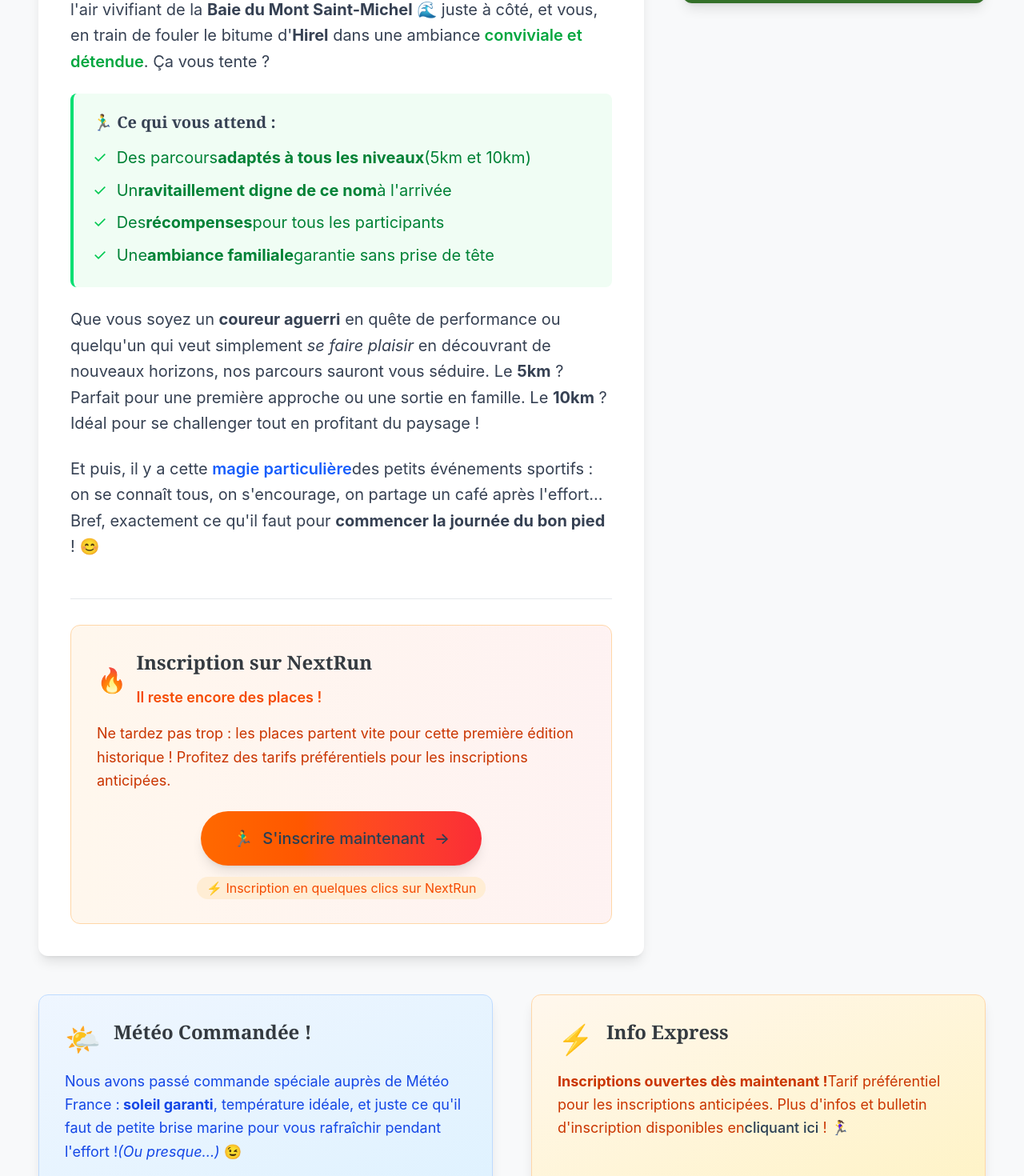
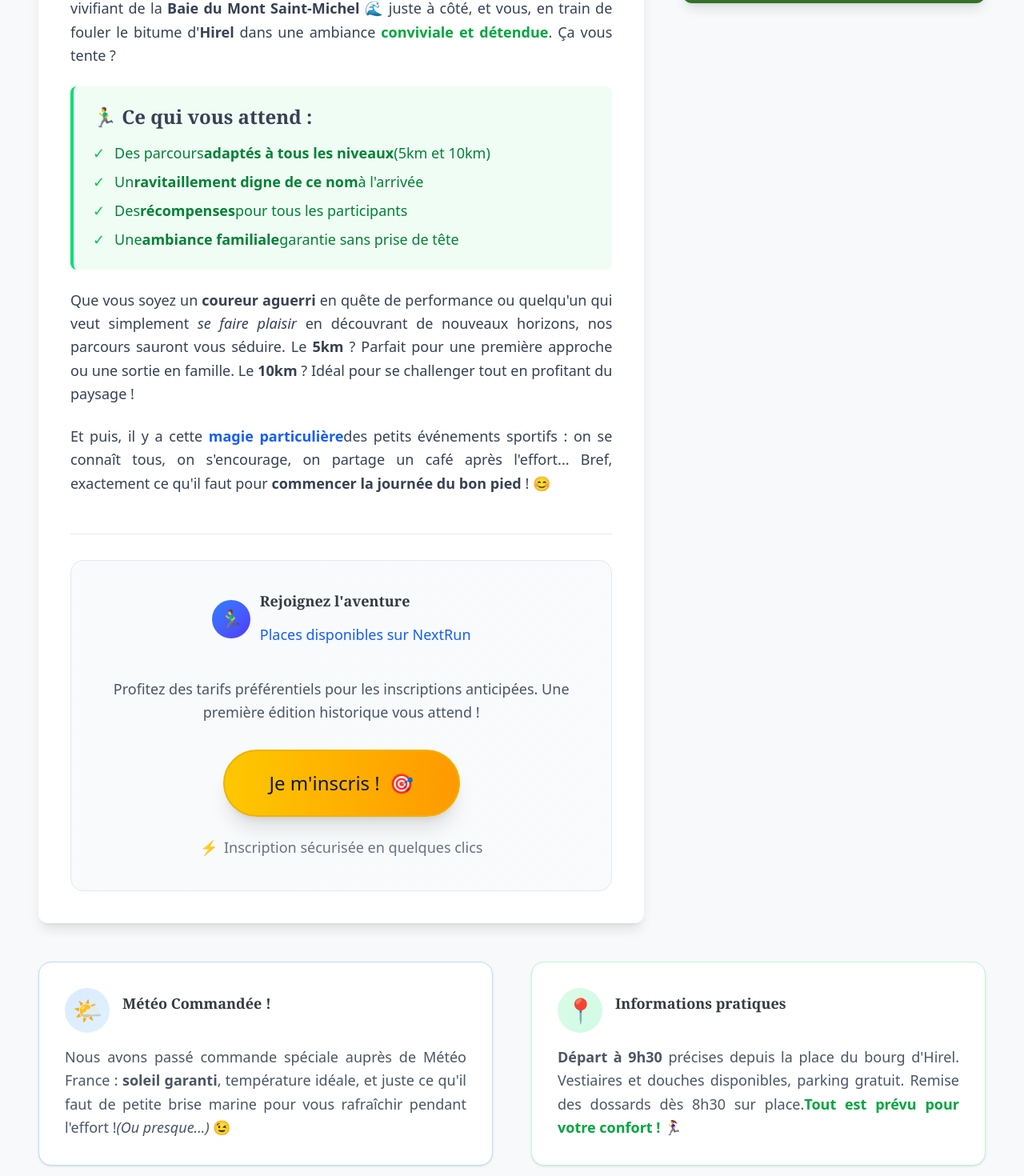
Before and after one commit to Pulkio/5_10_Km_Hirel, a React (Vite) app in the folder 5_10_km_hirel/: page / in a window 1280 px wide. Shown: the part 820-2290 px from the top of the page at 80% size. Built offline with nearby package versions, Linux system fonts and the light colour scheme.

Commit message:
Update Accueil.jsx
Modif disposition accueil

```diff
--- a/5_10_km_hirel/src/Accueil.jsx
+++ b/5_10_km_hirel/src/Accueil.jsx
@@ -25,7 +25,7 @@ const Accueil = () => {
   ];
 
   return (
-    <main className="flex-grow pt-24 pb-8">
+    <main className="flex-grow pt-24 pb-8 font-sans text-lg">
       {/* Container plus large sur grands écrans */}
       <div className="max-w-8xl mx-auto px-4 xl:px-12 2xl:px-16">
 
@@ -41,13 +41,13 @@ const Accueil = () => {
                 <div className="flex items-center space-x-3">
                   {/* Badge élégant */}
                   <div className="bg-gradient-to-r from-blue-600 to-indigo-600 text-white px-4 py-2 xl:px-6 xl:py-3 rounded-full shadow-lg hover:scale-105 transition-transform group-hover:from-blue-700 group-hover:to-indigo-700">
-                    <span className="text-sm xl:text-base font-semibold tracking-wide">
+                    <span className="text-lg font-semibold tracking-wide">
                       🏆 PREMIÈRE ÉDITION
                     </span>
                   </div>
                   {/* Texte d'accompagnement */}
                   <div className="hidden sm:block">
-                    <p className="text-sm xl:text-base text-gray-600 font-medium group-hover:text-gray-700 transition-colors">
+                    <p className="text-lg text-gray-600 font-medium group-hover:text-gray-700 transition-colors">
                       Vous êtes les pionniers !
                     </p>
                   </div>
@@ -58,7 +58,7 @@ const Accueil = () => {
                   <div className="text-2xl xl:text-3xl font-bold text-blue-600 group-hover:text-blue-700 transition-colors">
                     3 AOÛT
                   </div>
-                  <div className="text-sm xl:text-base text-gray-500 font-medium">
+                  <div className="text-lg text-gray-500 font-medium">
                     2025
                   </div>
                 </div>
@@ -82,7 +82,7 @@ const Accueil = () => {
                     <h3 className="text-lg xl:text-xl font-bold text-blue-800 mb-2">
                       Une histoire qui commence
                     </h3>
-                    <p className="text-blue-700 text-base xl:text-lg leading-relaxed">
+                    <p className="text-blue-700 text-lg leading-relaxed text-justify">
                       Vous avez la chance unique de participer à la toute première édition des courses d'Hirel.
                       Dans quelques années, vous pourrez dire : <em>"J'y étais dès le début !"</em>
                     </p>
@@ -90,8 +90,8 @@ const Accueil = () => {
                 </div>
               </div>
 
-              {/* Contenu principal avec le vrai texte */}
-              <div className="space-y-4 xl:space-y-6 text-base lg:text-lg xl:text-xl text-gray-700 group-hover:text-gray-800 transition-colors leading-relaxed">
+              {/* Contenu principal avec le vrai texte - TEXTE HARMONISÉ */}
+              <div className="space-y-4 xl:space-y-6 text-lg text-gray-700 group-hover:text-gray-800 transition-colors leading-relaxed text-justify">
 
                 {/* Paragraphe d'introduction */}
                 <p>
@@ -104,10 +104,10 @@ const Accueil = () => {
 
                 {/* Ce qui vous attend */}
                 <div className="bg-green-50 group-hover:bg-green-100 transition-colors p-4 xl:p-6 rounded-lg border-l-4 border-green-400">
-                  <h3 className="font-bold text-green-800 text-lg xl:text-xl mb-3">
+                  <h3 className="font-bold text-green-800 text-xl xl:text-2xl mb-3">
                     🏃‍♂️ Ce qui vous attend :
                   </h3>
-                  <ul className="space-y-2 text-green-700">
+                  <ul className="space-y-2 text-green-700 text-lg">
                     <li className="flex items-start">
                       <span className="mr-3 text-green-500">✓</span>
                       Des parcours <strong>adaptés à tous les niveaux</strong> (5km et 10km)
@@ -144,47 +144,51 @@ const Accueil = () => {
                 </p>
               </div>
 
-              {/* 🚀 NOUVEAU : APPEL À L'ACTION INSCRIPTION */}
+              {/* 🚀 NOUVEAU : APPEL À L'ACTION INSCRIPTION - BOUTON AMÉLIORÉ */}
               <div className="mt-8 xl:mt-12 pt-6 xl:pt-8 border-t border-gray-200 group-hover:border-gray-300 transition-colors">
-                <div className="bg-gradient-to-r from-orange-50 to-red-50 group-hover:from-orange-100 group-hover:to-red-100 border border-orange-200 group-hover:border-orange-300 rounded-xl p-6 xl:p-8 transition-all duration-300">
+                <div className="bg-gradient-to-r from-slate-50 to-gray-50 group-hover:from-slate-100 group-hover:to-gray-100 border border-slate-200 group-hover:border-slate-300 rounded-2xl p-8 xl:p-10 transition-all duration-300">
 
-                  {/* Titre de l'appel à l'action */}
-                  <div className="flex items-center space-x-3 mb-4">
-                    <div className="text-3xl animate-pulse">🔥</div>
-                    <div>
-                      <h3 className="text-xl xl:text-2xl font-bold text-orange-800">
-                        Inscription sur NextRun
-                      </h3>
-                      <p className="text-orange-600 font-semibold text-base xl:text-lg">
-                        Il reste encore des places !
-                      </p>
+                  {/* Titre élégant centré */}
+                  <div className="text-center mb-6">
+                    <div className="inline-flex items-center space-x-3 mb-4">
+                      <div className="w-12 h-12 bg-gradient-to-br from-blue-500 to-indigo-600 rounded-full flex items-center justify-center">
+                        <span className="text-2xl">🏃‍♂️</span>
+                      </div>
+                      <div className="text-left">
+                        <h3 className="font-bold text-gray-800 text-lg">
+                          Rejoignez l'aventure
+                        </h3>
+                        <p className="font-medium text-blue-600 text-lg">
+                          Places disponibles sur NextRun
+                        </p>
+                      </div>
                     </div>
                   </div>
 
-                  {/* Message d'urgence douce */}
-                  <p className="text-orange-700 mb-6 text-base xl:text-lg leading-relaxed">
-                    Ne tardez pas trop : les places partent vite pour cette première édition historique !
+                  {/* Message centré et sobre - TEXTE HARMONISÉ */}
+                  <p className="text-gray-600 mb-8 leading-relaxed text-center max-w-2xl mx-auto text-lg">
                     Profitez des tarifs préférentiels pour les inscriptions anticipées.
+                    Une première édition historique vous attend !
                   </p>
 
-                  {/* Bouton d'inscription attractif */}
+                  {/* Bouton moderne et élégant - NOUVELLE COULEUR ET PLUS LISIBLE */}
                   <div className="text-center">
                     <a
                       href="https://www.nextrun.fr/course/inscriptions-avis/sport/4554/5-10-km-d-hirel/2025"
                       target="_blank"
                       rel="noopener noreferrer"
-                      className="inline-flex items-center bg-gradient-to-r from-orange-500 to-red-500 hover:from-orange-600 hover:to-red-600 text-white font-bold py-4 px-8 xl:py-5 xl:px-10 rounded-full text-lg xl:text-xl shadow-lg hover:shadow-xl transform hover:scale-105 transition-all duration-300 group/btn"
+                      className="inline-flex items-center bg-gradient-to-r from-yellow-400 to-amber-500 hover:from-yellow-500 hover:to-amber-600 text-gray-900 hover:text-gray-900 font-black py-5 px-10 xl:py-6 xl:px-14 rounded-full text-xl xl:text-2xl shadow-xl hover:shadow-2xl transform hover:scale-105 transition-all duration-300 group/btn border-2 border-yellow-500 hover:border-yellow-400"
                     >
-                      <span className="mr-3">🏃‍♂️</span>
-                      S'inscrire maintenant
-                      <span className="ml-3 group-hover/btn:translate-x-1 transition-transform duration-300">→</span>
+                      <span className="mr-3 !text-gray-900">Je m'inscris !</span>
+                      <span className="text-2xl group-hover/btn:translate-x-2 transition-transform duration-300">🎯</span>
                     </a>
                   </div>
 
-                  {/* Info complémentaire */}
-                  <div className="mt-4 text-center text-sm xl:text-base text-orange-600">
-                    <span className="bg-orange-100 group-hover:bg-orange-200 transition-colors px-3 py-1 rounded-full">
-                      ⚡ Inscription en quelques clics sur NextRun
+                  {/* Info discrète - TEXTE HARMONISÉ */}
+                  <div className="mt-6 text-center text-lg text-gray-500">
+                    <span className="inline-flex items-center space-x-2">
+                      <span>⚡</span>
+                      <span>Inscription sécurisée en quelques clics</span>
                     </span>
                   </div>
                 </div>
@@ -195,41 +199,35 @@ const Accueil = () => {
           {/* AFFICHE - Taille adaptée - AVEC EFFET HOVER AMÉLIORÉ */}
           <div className="xl:w-1/3 2xl:w-1/4 flex justify-center xl:justify-end">
             <div className="w-full max-w-md xl:max-w-none group/affiche">
-              <div className="relative overflow-hidden rounded-xl shadow-lg hover:shadow-2xl transition-all duration-500">
+              <div className="relative overflow-hidden rounded-xl shadow-lg hover:shadow-2xl transition-all duration-500 group-hover/affiche:-translate-y-1 group-hover/affiche:translate-x-1">
                 {/* Overlay subtil au hover */}
                 <div className="absolute inset-0 bg-gradient-to-t from-black/20 via-transparent to-transparent opacity-0 group-hover/affiche:opacity-100 transition-opacity duration-300 z-10"></div>
 
-                {/* Image avec effet de zoom */}
+                {/* Image sans zoom */}
                 <img
                   src="/images/Affiche.png"
                   alt="Affiche Course Hirel 2025"
-                  className="w-full h-auto transform group-hover/affiche:scale-110 transition-transform duration-700 ease-out"
+                  className="w-full h-auto transition-transform duration-700 ease-out"
                 />
-
-                {/* Badge "Cliquez pour agrandir" qui apparaît au hover */}
-                <div className="absolute top-4 right-4 bg-black/70 text-white px-3 py-1 rounded-full text-sm opacity-0 group-hover/affiche:opacity-100 transition-all duration-300 z-20">
-                  <span className="flex items-center space-x-1">
-                    <span>🔍</span>
-                    <span>Voir en grand</span>
-                  </span>
-                </div>
               </div>
             </div>
           </div>
         </div>
 
-        {/* ENCADRÉS INFO + MÉTÉO avec effets hover améliorés */}
+        {/* ENCADRÉS INFO + MÉTÉO avec effets hover améliorés - VERSION MODERNE */}
         <div className="grid grid-cols-1 lg:grid-cols-2 gap-6 lg:gap-8 xl:gap-12 mb-12 xl:mb-16">
 
-          {/* Météo commandée avec hover effect */}
-          <div className="group bg-gradient-to-br from-blue-50 to-sky-100 p-6 xl:p-8 rounded-xl shadow-lg hover:shadow-xl hover:scale-[1.02] transition-all duration-300 cursor-pointer border border-blue-200">
+          {/* Météo commandée avec hover effect - VERSION SOBRE */}
+          <div className="group bg-white border border-blue-200 hover:border-blue-300 p-6 xl:p-8 rounded-2xl shadow-sm hover:shadow-lg transition-all duration-300 cursor-pointer">
             <div className="flex items-center space-x-4 mb-4">
-              <div className="text-3xl xl:text-4xl group-hover:animate-bounce">🌤️</div>
-              <h3 className="text-xl xl:text-2xl font-bold text-blue-800">
+              <div className="w-14 h-14 bg-gradient-to-br from-blue-100 to-sky-100 rounded-full flex items-center justify-center group-hover:scale-110 transition-transform duration-300">
+                <div className="text-2xl xl:text-3xl">🌤️</div>
+              </div>
+              <h3 className="font-bold text-gray-800 text-lg">
                 Météo Commandée !
               </h3>
             </div>
-            <p className="text-blue-700 text-base xl:text-lg leading-relaxed">
+            <p className="text-gray-600 leading-relaxed text-justify text-lg">
               Nous avons passé commande spéciale auprès de Météo France :
               <strong> soleil garanti</strong>, température idéale, et juste ce qu'il faut
               de petite brise marine pour vous rafraîchir pendant l'effort !
@@ -237,21 +235,21 @@ const Accueil = () => {
             </p>
           </div>
 
-          {/* Info express avec hover effect */}
-          <div className="group bg-gradient-to-br from-orange-50 to-amber-100 p-6 xl:p-8 rounded-xl shadow-lg hover:shadow-xl hover:scale-[1.02] transition-all duration-300 cursor-pointer border border-orange-200">
+          {/* Info express avec hover effect - VERSION SOBRE */}
+          <div className="group bg-white border border-green-200 hover:border-green-300 p-6 xl:p-8 rounded-2xl shadow-sm hover:shadow-lg transition-all duration-300 cursor-pointer">
             <div className="flex items-center space-x-4 mb-4">
-              <div className="text-3xl xl:text-4xl group-hover:rotate-12 transition-transform duration-300">⚡</div>
-              <h3 className="text-xl xl:text-2xl font-bold text-orange-800">
-                Info Express
+              <div className="w-14 h-14 bg-gradient-to-br from-green-100 to-emerald-100 rounded-full flex items-center justify-center group-hover:scale-110 transition-transform duration-300">
+                <div className="text-2xl xl:text-3xl">📍</div>
+              </div>
+              <h3 className="font-bold text-gray-800 text-lg">
+                Informations pratiques
               </h3>
             </div>
-            <p className="text-orange-700 text-base xl:text-lg leading-relaxed">
-              <strong>Inscriptions ouvertes dès maintenant !</strong>
-              Tarif préférentiel pour les inscriptions anticipées.
-              Plus d'infos et bulletin d'inscription disponibles en
-              <a href="/inscription" className="underline hover:text-orange-900 font-semibold">
-                cliquant ici
-              </a> ! 🏃‍♀️
+            <p className="text-gray-600 leading-relaxed text-justify text-lg">
+              <strong>Départ à 9h30</strong> précises depuis la place du bourg d'Hirel.
+              Vestiaires et douches disponibles, parking gratuit.
+              Remise des dossards dès 8h30 sur place.
+              <span className="text-green-600 font-semibold">Tout est prévu pour votre confort !</span> 🏃‍♀️
             </p>
           </div>
         </div>
@@ -261,7 +259,7 @@ const Accueil = () => {
           <h2 className="text-2xl lg:text-3xl xl:text-4xl font-bold text-center text-gray-800 mb-8 xl:mb-12">
             🎥 Revivez l'édition précédente
           </h2>
-          <p className="text-center text-gray-600 mb-8 xl:mb-12 text-lg xl:text-xl max-w-3xl mx-auto">
+          <p className="text-center text-gray-600 mb-8 xl:mb-12 max-w-3xl mx-auto leading-relaxed text-lg">
             Découvrez l'ambiance unique de nos courses ! Sourires, dépassement de soi,
             et cette satisfaction incomparable d'avoir couru dans un cadre exceptionnel.
             Ces images vous donneront encore plus envie de nous rejoindre cette année !
@@ -276,7 +274,7 @@ const Accueil = () => {
         {/* SECTION 3 : Stats avec mention première édition */}
         <div className="mt-16 xl:mt-20 bg-gray-50 rounded-xl p-8 xl:p-12">
           <div className="text-center mb-8 xl:mb-12">
-            <div className="inline-block bg-gradient-to-r from-purple-600 to-pink-600 text-white px-6 py-2 rounded-full text-sm font-semibold mb-4 hover:scale-105 transition-transform">
+            <div className="inline-block bg-gradient-to-r from-purple-600 to-pink-600 text-white px-6 py-2 rounded-full text-lg font-semibold mb-4 hover:scale-105 transition-transform">
               🏆 PREMIÈRE ÉDITION HISTORIQUE
             </div>
             <h3 className="text-2xl xl:text-3xl font-bold text-gray-800">
@@ -288,20 +286,20 @@ const Accueil = () => {
             {/* Nouvelle stat pour première édition */}
             <div className="text-center p-6 xl:p-8 bg-gradient-to-br from-yellow-400 to-amber-500 text-white rounded-lg shadow-lg hover:shadow-xl transition-all hover:scale-105">
               <div className="text-4xl xl:text-5xl font-bold mb-3">1ère</div>
-              <div className="xl:text-lg font-semibold">Édition historique</div>
+              <div className="text-lg font-semibold">Édition historique</div>
             </div>
 
             <div className="text-center p-6 xl:p-8 bg-white rounded-lg shadow hover:shadow-lg transition-shadow">
               <div className="text-4xl xl:text-5xl font-bold text-blue-600 mb-3">98%</div>
-              <div className="text-gray-600 xl:text-lg">de sourires à l'arrivée</div>
+              <div className="text-gray-600 text-lg">de sourires à l'arrivée</div>
             </div>
             <div className="text-center p-6 xl:p-8 bg-white rounded-lg shadow hover:shadow-lg transition-shadow">
               <div className="text-4xl xl:text-5xl font-bold text-green-600 mb-3">2m</div>
-              <div className="text-gray-600 xl:text-lg">de dénivelé total (on exagère un peu)</div>
+              <div className="text-gray-600 text-lg">de dénivelé total (on exagère un peu)</div>
             </div>
             <div className="text-center p-6 xl:p-8 bg-white rounded-lg shadow hover:shadow-lg transition-shadow">
               <div className="text-4xl xl:text-5xl font-bold text-purple-600 mb-3">∞</div>
-              <div className="text-gray-600 xl:text-lg">souvenirs mémorables</div>
+              <div className="text-gray-600 text-lg">souvenirs mémorables</div>
             </div>
           </div>
         </div>
```
